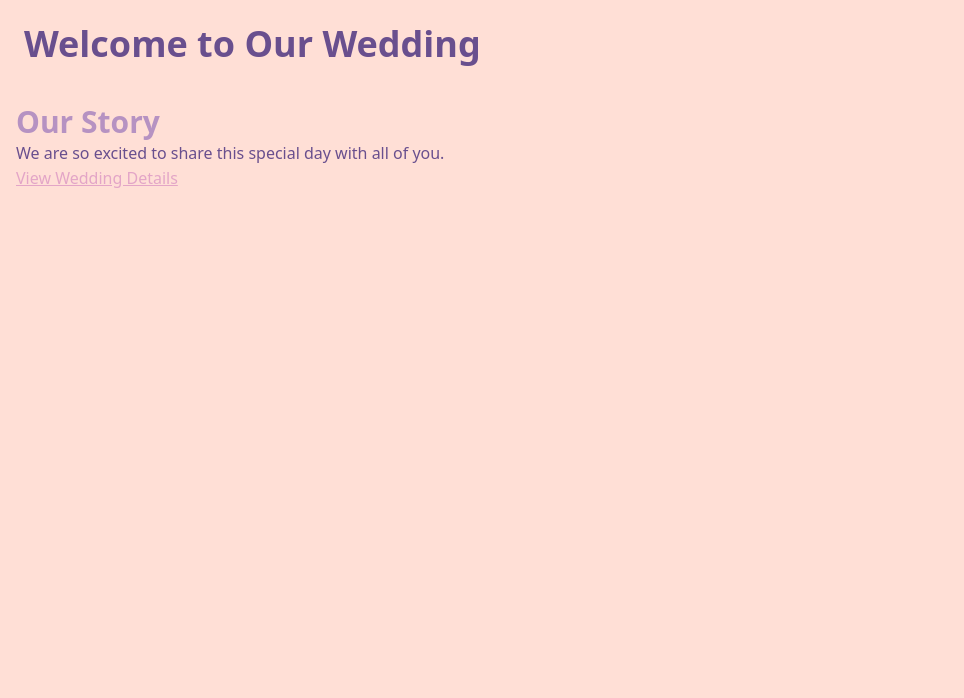
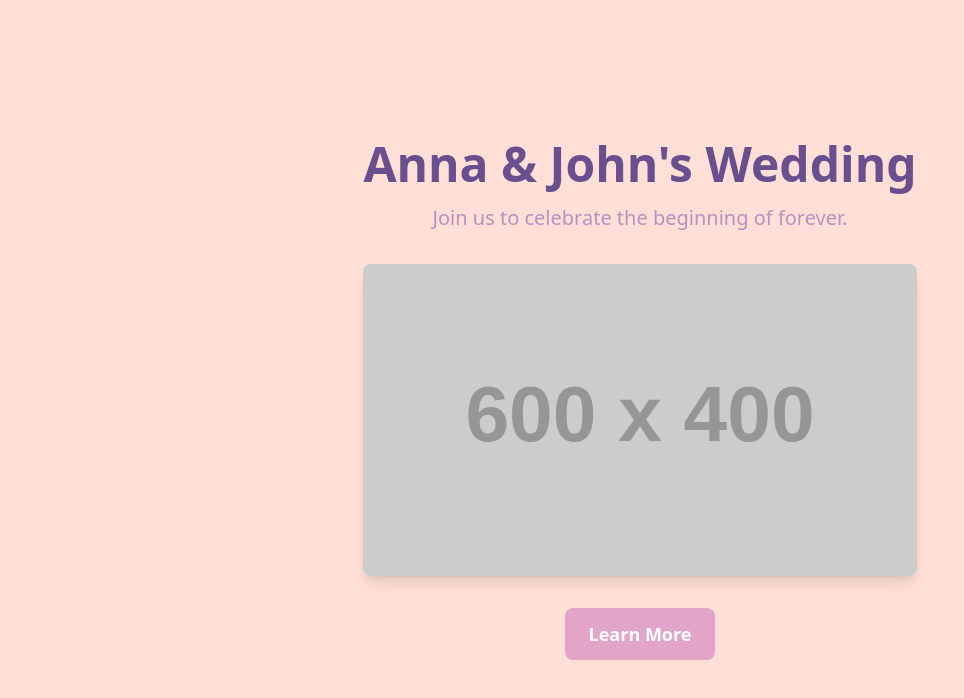
Before and after one commit to sonhip/wedding-invitation, a React (Vite) app: page / in a window 1280 px wide. Shown: the top 698 px of the page, without its empty margins (0-964 px from the left). Built offline with nearby package versions, Linux system fonts and the light colour scheme.

Commit message:
add HeroSection component with GSAP animations and update Tailwind CSS configuration

```diff
--- a/package.json
+++ b/package.json
@@ -24,6 +24,7 @@
   },
   "devDependencies": {
     "@eslint/js": "^9.17.0",
+    "@tailwindcss/aspect-ratio": "^0.4.2",
     "@types/node": "^22.10.5",
     "@types/react": "^18.3.18",
     "@types/react-dom": "^18.3.5",
--- a/src/App.tsx
+++ b/src/App.tsx
@@ -1,14 +1,9 @@
+import HeroSection from "./pages/hero-section";
+
 function App() {
   return (
     <div className="min-h-screen">
-      <header className="p-6">
-        <h1>Welcome to Our Wedding</h1>
-      </header>
-      <section className="p-4">
-        <h2>Our Story</h2>
-        <p>We are so excited to share this special day with all of you.</p>
-        <a href="#details">View Wedding Details</a>
-      </section>
+      <HeroSection />
     </div>
   );
 }
--- a/src/pages/hero-section/index.tsx
+++ b/src/pages/hero-section/index.tsx
@@ -0,0 +1,57 @@
+import { gsap } from "gsap";
+import { useEffect } from "react";
+
+const HeroSection = () => {
+  useEffect(() => {
+    // GSAP Animation
+    gsap.fromTo(
+      ".hero-title",
+      { opacity: 0, y: -50 },
+      { opacity: 1, y: 0, duration: 1, delay: 0.5 }
+    );
+
+    gsap.fromTo(
+      ".hero-subtitle",
+      { opacity: 0, y: 50 },
+      { opacity: 1, y: 0, duration: 1, delay: 1 }
+    );
+
+    gsap.fromTo(
+      ".hero-image",
+      { scale: 0.8, opacity: 0 },
+      { scale: 1, opacity: 1, duration: 1, delay: 1.5 }
+    );
+  }, []);
+
+  return (
+    <section className="relative bg-wedding-light min-h-screen flex items-center justify-center text-center p-6">
+      <div className="max-w-4xl mx-auto">
+        {/* Title */}
+        <h1 className="hero-title text-wedding-deep text-4xl md:text-5xl font-bold">
+          Anna & John's Wedding
+        </h1>
+
+        {/* Subtitle */}
+        <p className="hero-subtitle text-wedding-purple text-lg md:text-xl mt-4">
+          Join us to celebrate the beginning of forever.
+        </p>
+
+        {/* Image */}
+        <div className="hero-image mt-8 mx-auto w-full max-w-md sm:max-w-lg md:max-w-xl aspect-w-16 aspect-h-9">
+          <img
+            src="https://placehold.co/600x400"
+            alt="Wedding Placeholder"
+            className="rounded-lg shadow-lg w-full h-full object-cover"
+          />
+        </div>
+
+        {/* Button */}
+        <button className="mt-8 px-6 py-3 bg-wedding-pink text-white text-base md:text-lg font-semibold rounded-lg hover:bg-wedding-purple transition">
+          Learn More
+        </button>
+      </div>
+    </section>
+  );
+};
+
+export default HeroSection;
--- a/tailwind.config.js
+++ b/tailwind.config.js
@@ -70,5 +70,8 @@ export default {
       },
     },
   },
-  plugins: [require("tailwindcss-animate")],
+  plugins: [
+    require("tailwindcss-animate"),
+    require("@tailwindcss/aspect-ratio"),
+  ],
 };
```
Also changed, not shown: 1 other file (tests, documents, lock files or other folders).
